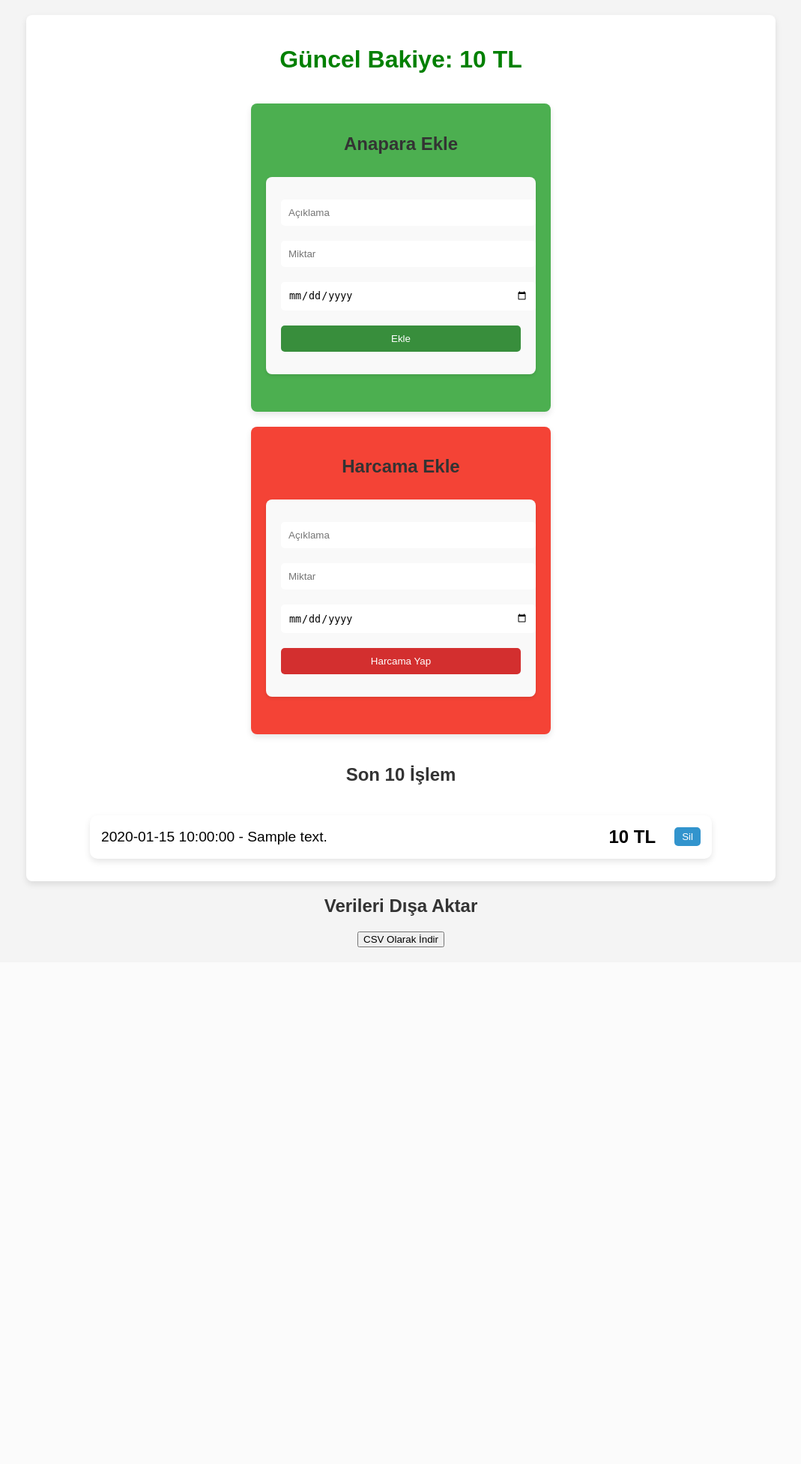
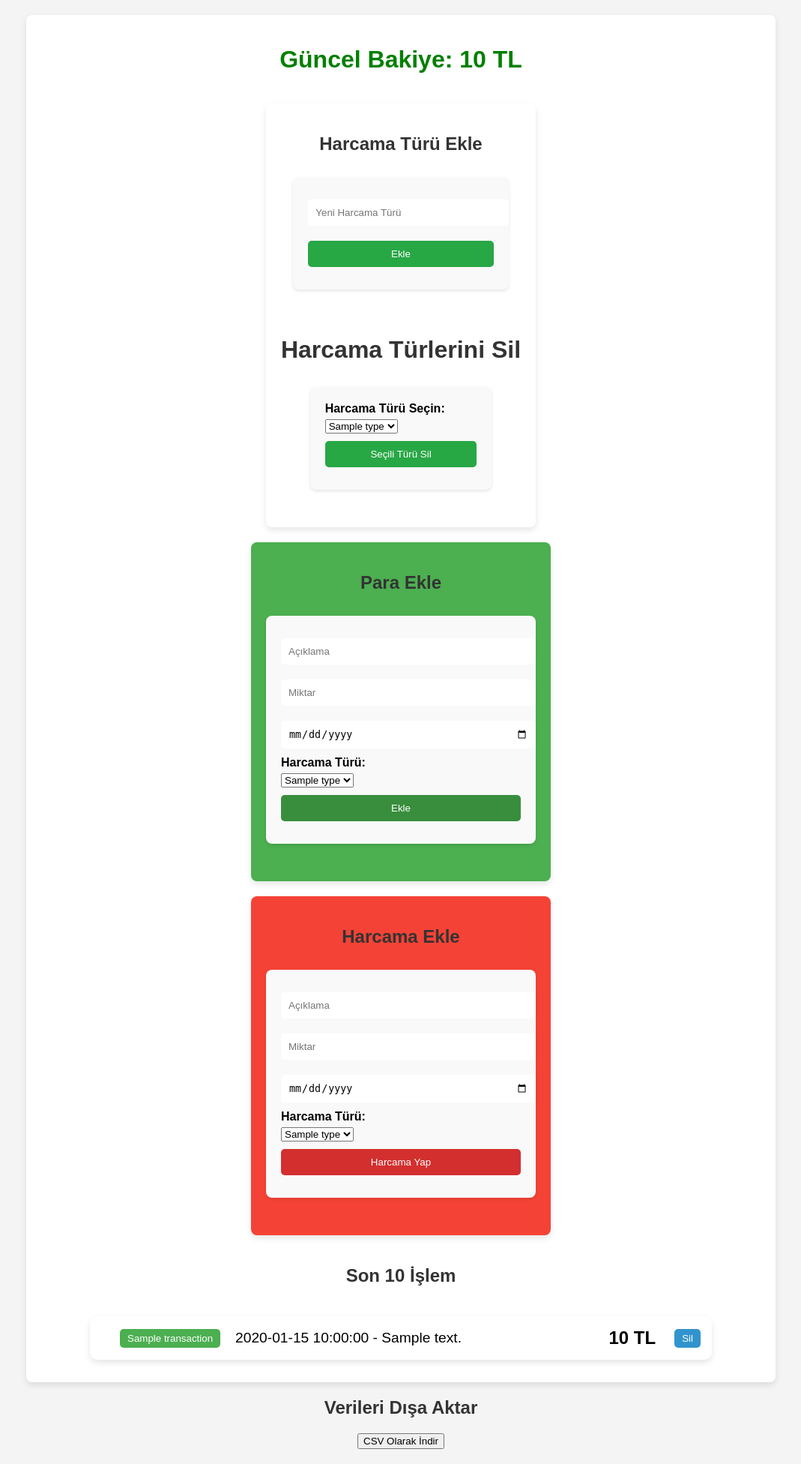
Before and after one commit to fatihc07/b-t-e, a Flask app: template templates/index.html in a window 1280 px wide. Shown: the whole page at 75% size, without its empty margins (105-1174 px from the left). Before the commit the page ends 1263 px from the top, so only its background shows below. Run offline with Flask 3, Linux system fonts and the light colour scheme; the template is opened without the code that fills it: most values are stand-ins (such as "Sample title", 1, 10 or a date in 2020); parts of the project's set-up code (start-up, migrations or seed data) failed here and were passed over; some libraries are stand-ins or nearby versions.

Commit message:
1.2 Güncellemesi

```diff
--- a/app.py
+++ b/app.py
@@ -1,70 +1,107 @@
-from flask import Flask, render_template, request, redirect, make_response  # make_response burada import edildi
+from flask import Flask, render_template, request, redirect, make_response, flash
 import sqlite3
 from datetime import datetime
 import csv
 from io import StringIO
+import locale
+
 app = Flask(__name__)
-from datetime import datetime
-import locale
+app.secret_key = 'your_secret_key'  # Flash mesajları için bir gizli anahtar gerekli
 
 # Türkçe tarih formatı için locale ayarı
 locale.setlocale(locale.LC_TIME, 'tr_TR.UTF-8')
+
 # Veritabanı bağlantısı ve tabloların oluşturulması
 def connect_db():
     conn = sqlite3.connect('budget.db')
     conn.row_factory = sqlite3.Row
     return conn
 
+# Veritabanını başlatma ve tabloları oluşturma
 def init_db():
     with connect_db() as conn:
+        # Harcamalar için transactions tablosu
         conn.execute('''
         CREATE TABLE IF NOT EXISTS transactions (
             id INTEGER PRIMARY KEY,
             description TEXT,
             amount REAL,
-            date TEXT
+            date TEXT,
+            type_id INTEGER,
+            FOREIGN KEY(type_id) REFERENCES expense_types(id)
         )''')
+
+        # Harcama türlerini eklemek için expense_types tablosu
+        conn.execute('''
+        CREATE TABLE IF NOT EXISTS expense_types (
+            id INTEGER PRIMARY KEY,
+            type_name TEXT UNIQUE
+        )''')
+
+        # Bakiyeyi tutmak için balance tablosu
         conn.execute('''
         CREATE TABLE IF NOT EXISTS balance (
             id INTEGER PRIMARY KEY,
             total REAL DEFAULT 0
         )''')
+
+        # Varsayılan bir bakiye kaydı oluştur
         if conn.execute('SELECT COUNT(*) FROM balance').fetchone()[0] == 0:
             conn.execute('INSERT INTO balance (id, total) VALUES (1, 0)')
+
         conn.commit()
 
-# İşlem ekleme (Anapara veya Harcama)
-@app.route('/add_transaction', methods=['POST'])
-def add_transaction():
-    description = request.form['description']
-    amount = float(request.form['amount'])
-    date = request.form['date']
-
-    conn = connect_db()
-    conn.execute('INSERT INTO transactions (description, amount, date) VALUES (?, ?, ?)', (description, amount, date))
-    conn.execute('UPDATE balance SET total = total + ? WHERE id = 1', (amount,))
-    conn.commit()
-    conn.close()
-    return redirect('/')
-
-# Ana sayfa, işlemleri ve güncel bakiyeyi gösterir
-@app.route('/')
+# Ana sayfa, işlemleri ve harcama türlerini gösterir
+@app.route('/', methods=['GET', 'POST'])
 def index():
     conn = connect_db()
-    transactions = conn.execute('SELECT * FROM transactions ORDER BY date DESC LIMIT 10').fetchall()
+
+    if request.method == 'POST':
+        # Yeni harcama türü ekleme
+        if 'new_type_name' in request.form:
+            type_name = request.form['new_type_name']
+            # Harcama türü daha önce eklenmiş mi kontrol et
+            existing_type = conn.execute('SELECT * FROM expense_types WHERE type_name = ?', (type_name,)).fetchone()
+            if existing_type:
+                flash('Bu harcama türü zaten mevcut!', 'error')  # Hata mesajı
+            else:
+                conn.execute('INSERT INTO expense_types (type_name) VALUES (?)', (type_name,))
+                conn.commit()
+                flash('Harcama türü başarıyla eklendi!', 'success')  # Başarı mesajı
+
+    # Tüm harcama türlerini ve son işlemleri getir
+    types = conn.execute('SELECT * FROM expense_types').fetchall()
+    transactions = conn.execute('''
+        SELECT t.*, e.type_name
+        FROM transactions t
+        LEFT JOIN expense_types e ON t.type_id = e.id
+        ORDER BY t.date DESC LIMIT 10
+    ''').fetchall()  # İşlemleri ve harcama türlerini birleştirerek getiriyoruz.
     balance = conn.execute('SELECT total FROM balance WHERE id = 1').fetchone()['total']
+
     conn.close()
 
     formatted_transactions = [{
         'id': txn['id'],
         'description': txn['description'],
         'amount': "{:+,.2f}".format(float(txn['amount'])),
-        # Tarihi Türkçe gün/ay/yıl formatında yazdırma
         'date': datetime.strptime(txn['date'], '%Y-%m-%d').strftime('%d %B %Y'),
+        'type_name': txn['type_name'],  # Harcama türü ismi
         'class': 'positive' if txn['amount'] >= 0 else 'negative'
     } for txn in transactions]
 
-    return render_template('index.html', balance="{:,.2f}".format(balance), transactions=formatted_transactions)
+    return render_template('index.html', balance="{:,.2f}".format(balance), transactions=formatted_transactions, types=types)
+
+# Harcama türlerini silme işlemi
+@app.route('/delete_expense_type', methods=['POST'])
+def delete_expense_type():
+    conn = connect_db()
+    type_id = request.form['type_id']
+    conn.execute('DELETE FROM expense_types WHERE id = ?', (type_id,))
+    conn.commit()
+    conn.close()
+    flash('Harcama türü başarıyla silindi!', 'success')
+    return redirect('/')
 
 # Anapara ekleme
 @app.route('/add_funds', methods=['POST'])
@@ -72,32 +109,42 @@ def add_funds():
     description = request.form['description']
     amount = float(request.form['amount'])
     date = request.form['date']
+    type_id = request.form['type_id']  # Seçilen harcama türü
 
     conn = connect_db()
-    conn.execute('INSERT INTO transactions (description, amount, date) VALUES (?, ?, ?)', (description, amount, date))
+    conn.execute('INSERT INTO transactions (description, amount, date, type_id) VALUES (?, ?, ?, ?)', (description, amount, date, type_id))
     conn.execute('UPDATE balance SET total = total + ? WHERE id = 1', (amount,))
     conn.commit()
     conn.close()
+
     return redirect('/')
 
-# Harcama ekleme (miktar negatif olarak kaydedilir)
+# Harcama ekleme
 @app.route('/add_expense', methods=['POST'])
 def add_expense():
     description = request.form['description']
     amount = -abs(float(request.form['amount']))  # Harcama her zaman negatif kaydedilir
     date = request.form['date']
+    type_id = request.form['type_id']  # Seçilen harcama türü
 
     conn = connect_db()
-    conn.execute('INSERT INTO transactions (description, amount, date) VALUES (?, ?, ?)', (description, amount, date))
+    conn.execute('INSERT INTO transactions (description, amount, date, type_id) VALUES (?, ?, ?, ?)', (description, amount, date, type_id))
     conn.execute('UPDATE balance SET total = total + ? WHERE id = 1', (amount,))
     conn.commit()
     conn.close()
+
     return redirect('/')
-# CSV Dışa Aktarma İşlevi (Her sütuna ayrı ayrı yazacak şekilde)
+
+# CSV Dışa Aktarma İşlevi
 @app.route('/export_csv')
 def export_csv():
     conn = connect_db()
-    transactions = conn.execute('SELECT * FROM transactions ORDER BY date DESC').fetchall()
+    transactions = conn.execute('''
+        SELECT t.*, e.type_name
+        FROM transactions t
+        LEFT JOIN expense_types e ON t.type_id = e.id
+        ORDER BY t.date DESC
+    ''').fetchall()
     conn.close()
 
     si = StringIO()
@@ -106,21 +153,22 @@ def export_csv():
     # UTF-8 ile BOM eklemek (Excel'de Türkçe karakterlerin doğru görüntülenmesi için)
     si.write('\ufeff')
 
-    # CSV Başlıkları (ID, Açıklama, Miktar, Tarih)
-    cw.writerow(['ID', 'Açıklama', 'Miktar (TL)', 'Tarih'])
+    # CSV Başlıkları
+    cw.writerow(['ID', 'Açıklama', 'Miktar (TL)', 'Tarih', 'Tür'])
 
     # Her işlemi ayrı sütunlara yaz
     for txn in transactions:
         formatted_amount = "{:+,.2f}".format(float(txn['amount']))  # Miktarı iki ondalık basamakla formatla
         formatted_date = datetime.strptime(txn['date'], '%Y-%m-%d').strftime('%d-%m-%Y')  # Tarihi dd-mm-yyyy formatına çevir
-        cw.writerow([txn['id'], txn['description'], formatted_amount, formatted_date])
+        cw.writerow([txn['id'], txn['description'], formatted_amount, formatted_date, txn['type_name']])
 
     output = make_response(si.getvalue())
     output.headers["Content-Disposition"] = "attachment; filename=transactions.csv"
     output.headers["Content-type"] = "text/csv; charset=utf-8"
     return output
-# İşlem silme ve güncelleme
-@app.route('/delete_transaction/<int:transaction_id>')
+
+# İşlem silme
+@app.route('/delete_transaction/<int:transaction_id>', methods=['POST'])
 def delete_transaction(transaction_id):
     conn = connect_db()
     transaction = conn.execute('SELECT amount FROM transactions WHERE id = ?', (transaction_id,)).fetchone()
@@ -136,4 +184,4 @@ def delete_transaction(transaction_id):
 
 if __name__ == '__main__':
     init_db()
-    app.run(debug=True , host='0.0.0.0')
+    app.run(debug=True, host='0.0.0.0')
--- a/templates/index.html
+++ b/templates/index.html
@@ -170,6 +170,11 @@
             display: none; /* Başlangıçta gizli */
             z-index: 1000; /* Üstte görünmesi için */
         }
+        .sontur{
+
+           background-color:#4CAF50;
+           margin-right: 20px;
+        }
     </style>
 
 </head>
@@ -181,35 +186,82 @@
     <div class="container">
         <h1 class="balance">Güncel Bakiye: {{ balance }} TL</h1>
 
-         <!-- Ana Para Ekleme Kartı -->
+
+
+         <!-- Harcama Türü Ekle -->
+         <div class="card">
+            <h2>Harcama Türü Ekle</h2>
+            <form action="/" method="POST">
+                <input type="text" name="new_type_name" placeholder="Yeni Harcama Türü" required>
+                <button type="submit">Ekle</button>
+            </form>
+
+            <h1>Harcama Türlerini Sil</h1>
+            <form action="/delete_expense_type" method="POST">
+                <label for="type_id">Harcama Türü Seçin:</label>
+                <select name="type_id" id="type_id" required>
+                    {% for type in types %}
+                        <option value="{{ type.id }}">{{ type.type_name }}</option>
+                    {% endfor %}
+                </select>
+                <button type="submit">Seçili Türü Sil</button>
+            </form>
+        </div>
+
+
+
+       <!-- Anapara Ekleme Kartı -->
        <div class="card add-funds">
-            <h2>Anapara Ekle</h2>
+        <h2>Para Ekle</h2>
         <form action="/add_funds" method="POST">
             <input type="text" name="description" placeholder="Açıklama" required>
             <input type="number" name="amount" step="0.01" placeholder="Miktar" required>
             <input type="date" name="date" required>
+            <label for="type_id">Harcama Türü:</label>
+            <select name="type_id" id="type_id" required>
+                {% for type in types %}
+                    <option value="{{ type.id }}">{{ type.type_name }}</option>
+                {% endfor %}
+            </select>
             <button type="submit">Ekle</button>
         </form>
     </div>
 
+
+                 <!-- Harcama Ekleme Kartı -->
         <div class="card add-expense">
             <h2>Harcama Ekle</h2>
             <form action="/add_expense" method="POST">
                 <input type="text" name="description" placeholder="Açıklama" required>
                 <input type="number" name="amount" step="0.01" placeholder="Miktar" required>
                 <input type="date" name="date" required>
+                <label for="type_id">Harcama Türü:</label>
+                <select name="type_id" id="type_id" required>
+                    {% for type in types %}
+                        <option value="{{ type.id }}">{{ type.type_name }}</option>
+                    {% endfor %}
+                </select>
                 <button type="submit">Harcama Yap</button>
             </form>
         </div>
 
+       <!-- Son 10 İşlem -->
+
        <h2>Son 10 İşlem</h2>
        {% for transaction in transactions %}
        <div class="transaction-card {{ transaction.class }}">
+        <button class="delete-btn sontur" >{{ transaction.type_name }}</button>
            <div class="description">{{ transaction.date }} - {{ transaction.description }}</div>
+
            <div class="amount">{{ transaction.amount }} TL</div>
+
+
            <button class="delete-btn" onclick="confirmDelete({{ transaction.id }})">Sil</button>
        </div>
        {% endfor %}
+   </div>
+
+   </div>
    </div>
 
 
```
Also changed, not shown: budget.db. Lines whose indentation alone changed are shown as unchanged.
